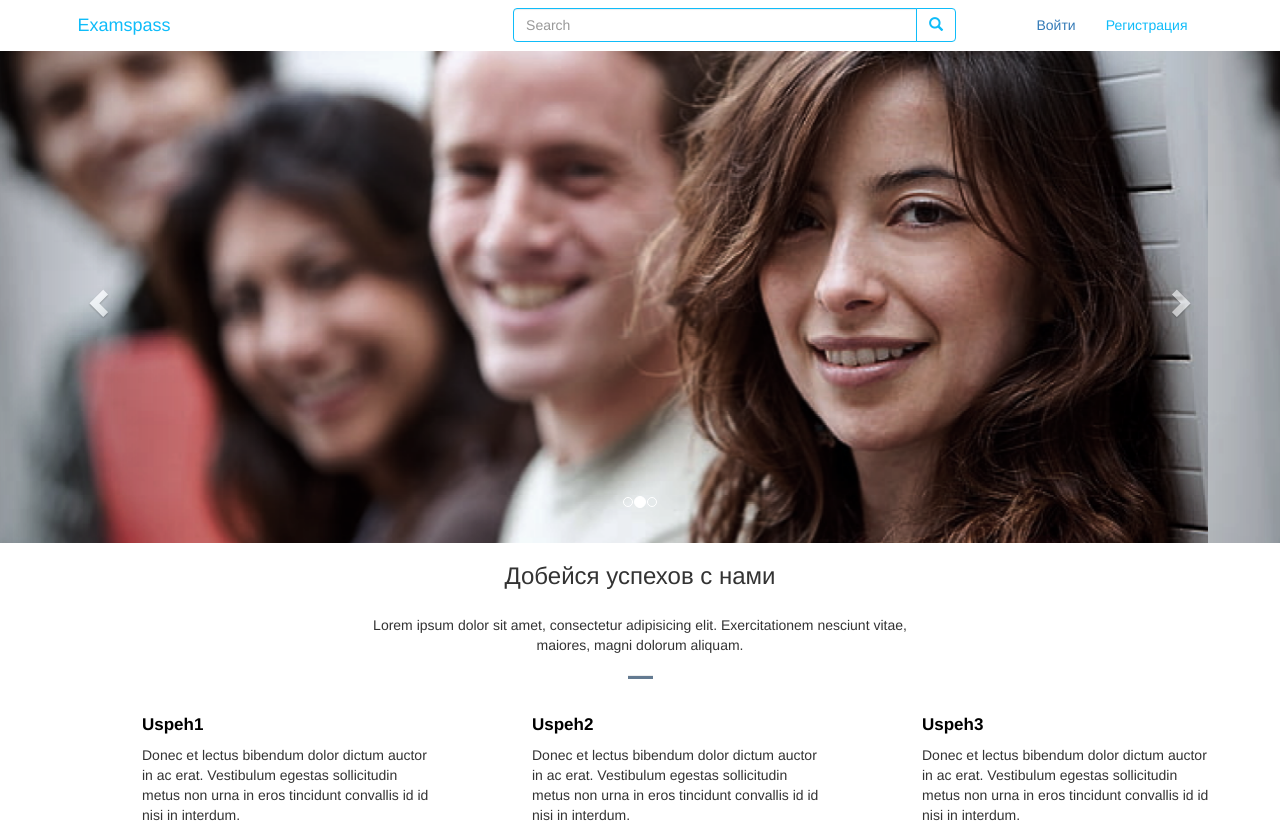
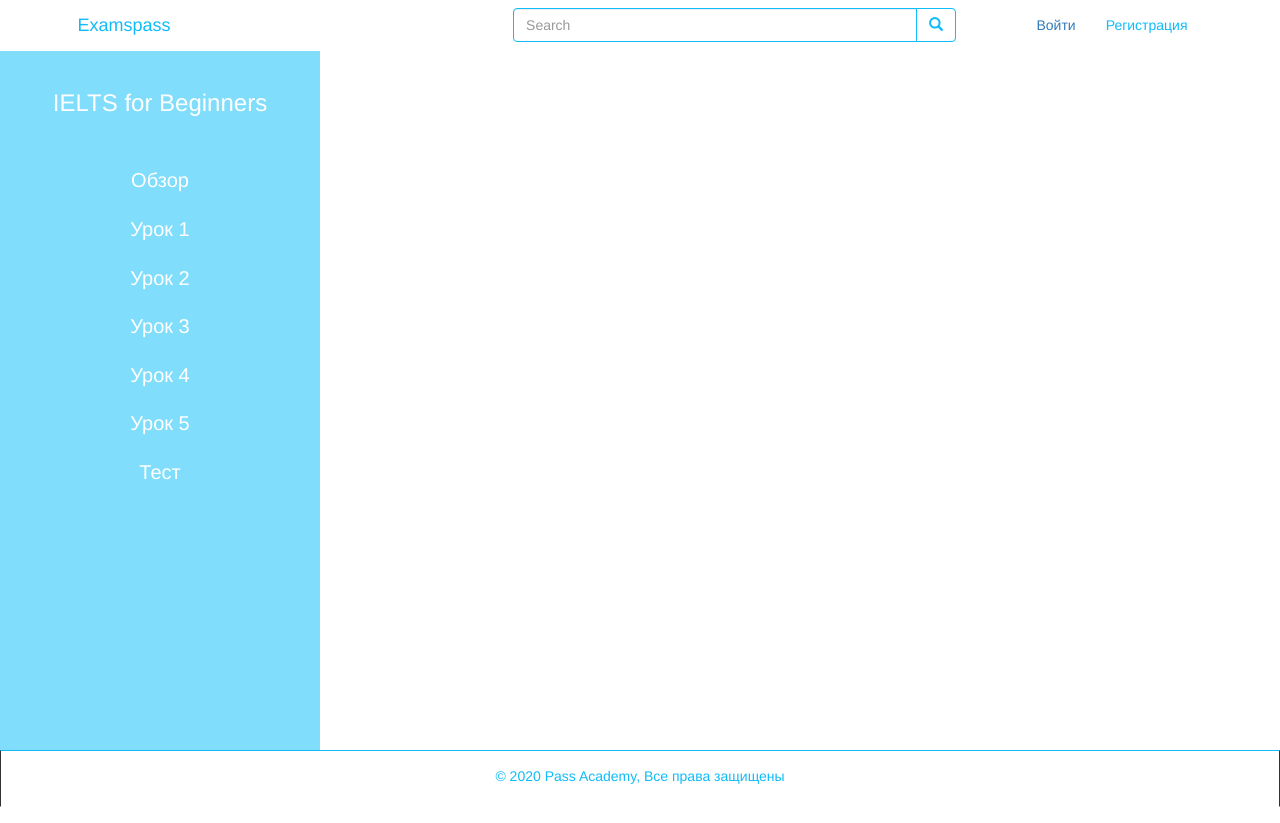
Before and after one commit to Yertugan/Examspass, an Angular app in the folder exam-front/: page / in a window 1280 px wide. Shown: the top 823 px of the page. Built offline with nearby package versions, Linux system fonts and the light colour scheme.

Commit message:
courselesson

```diff
--- a/exam-front/src/app/app.component.html
+++ b/exam-front/src/app/app.component.html
@@ -1,4 +1,4 @@
 <app-header></app-header>
 
-<router-outlet></router-outlet>
+<app-courselessons></app-courselessons>
 <app-footer></app-footer>
--- a/exam-front/src/app/app.module.ts
+++ b/exam-front/src/app/app.module.ts
@@ -28,6 +28,7 @@ import {JwtInterceptor} from './shared/services/auth-services/jwtInterceptor';
 
 import { SearchresultComponent } from './searchresult/searchresult.component';
 import { LessonComponent } from './lesson/lesson.component';
+import { CourselessonsComponent } from './courselessons/courselessons.component';
 
 
 @NgModule({
@@ -44,6 +45,7 @@ import { LessonComponent } from './lesson/lesson.component';
     SearchresultComponent,
     LessonComponent,
     EditProfileComponent,
+    CourselessonsComponent,
   ],
   imports: [
     BrowserModule,
--- /dev/null
+++ b/exam-front/src/app/courselessons/courselessons.component.css
@@ -0,0 +1,33 @@
+.sidebar-content {
+  margin-top: 50px;
+  height: 100%;
+  overflow-y: auto;
+  position: relative;
+  background-color: rgba(75, 207, 250, .70);
+  width: 25%;
+}
+.sidebar-header{
+  margin-top: 40px;
+}
+
+
+.sidebar-menu{
+  font-size: 20px;
+  margin-top: 40px;
+}
+a{
+  color: white;
+}
+
+.sidebar-menu li{
+  padding: 10px 0;
+  text-align: center;
+}
+
+#sidebar{
+  height: 700px;
+}
+
+.coursename{
+  color: white;
+}
--- /dev/null
+++ b/exam-front/src/app/courselessons/courselessons.component.html
@@ -0,0 +1,33 @@
+<nav id="sidebar">
+  <div class="sidebar-content">
+    <div class="sidebar-header text-center">
+      <h3 class="coursename">IELTS for Beginners</h3>
+
+    </div>
+    <div class="sidebar-menu">
+      <ul class="list-unstyled">
+        <li>
+          <a href="#">Обзор</a>
+        </li>
+        <li class="active">
+          <a href="#">Урок 1</a>
+        </li>
+        <li>
+          <a href="#">Урок 2</a>
+        </li>
+        <li>
+          <a href="#">Урок 3</a>
+        </li>
+        <li class="active">
+          <a href="#">Урок 4</a>
+        </li>
+        <li class="active">
+          <a href="#">Урок 5</a>
+        </li>
+        <li class="active">
+          <a href="#">Тест</a>
+        </li>
+      </ul>
+    </div>
+  </div>
+</nav>
--- /dev/null
+++ b/exam-front/src/app/courselessons/courselessons.component.ts
@@ -0,0 +1,15 @@
+import { Component, OnInit } from '@angular/core';
+
+@Component({
+  selector: 'app-courselessons',
+  templateUrl: './courselessons.component.html',
+  styleUrls: ['./courselessons.component.css']
+})
+export class CourselessonsComponent implements OnInit {
+
+  constructor() { }
+
+  ngOnInit(): void {
+  }
+
+}
```
Also changed, not shown: 1 other file (tests, documents, lock files or other folders).
